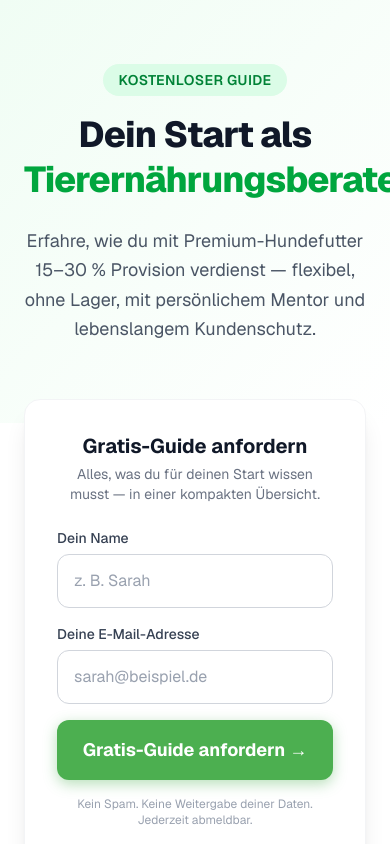
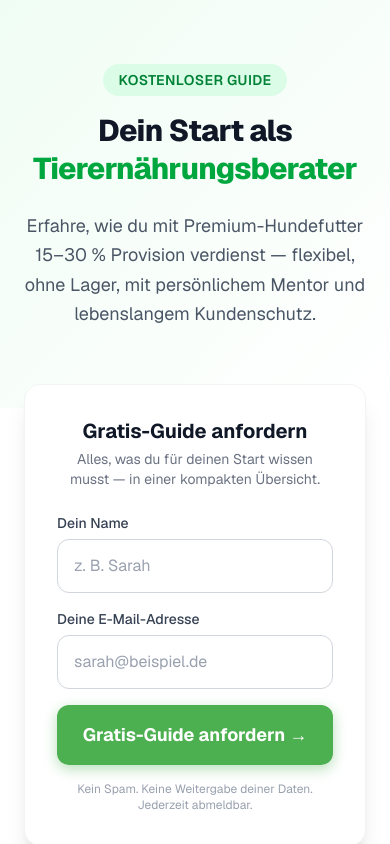
Before and after one commit to Rinacla/anifit-partner-funnel, a Next.js app: page / in a window 390 px wide. Shown: the top 844 px of the page. Built offline with nearby package versions, Linux system fonts and the light colour scheme.

Commit message:
fix: smaller mobile hero heading to prevent text overflow

```diff
--- a/app/page.tsx
+++ b/app/page.tsx
@@ -17,7 +17,7 @@ export default function Home() {
           <p className="inline-block mb-4 text-sm font-semibold tracking-wide uppercase text-green-700 bg-green-100 px-4 py-1.5 rounded-full">
             Kostenloser Guide
           </p>
-          <h1 className="text-4xl sm:text-5xl font-extrabold leading-tight tracking-tight text-gray-900">
+          <h1 className="text-3xl sm:text-5xl font-extrabold leading-tight tracking-tight text-gray-900">
             Dein Start als{" "}
             <span className="text-green-600">Tierernährungsberater</span>
           </h1>
```
